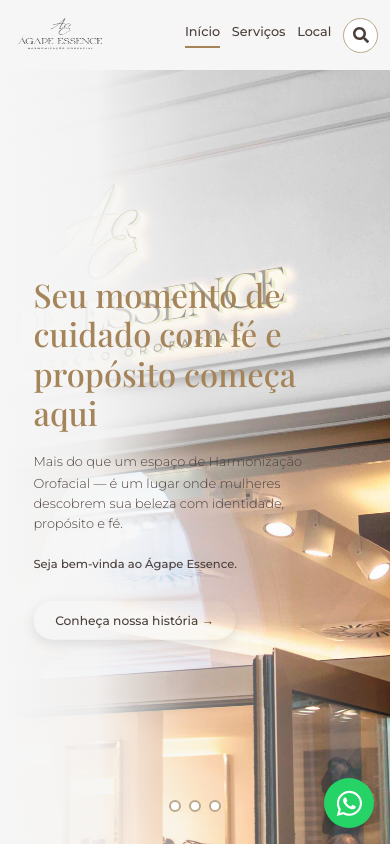
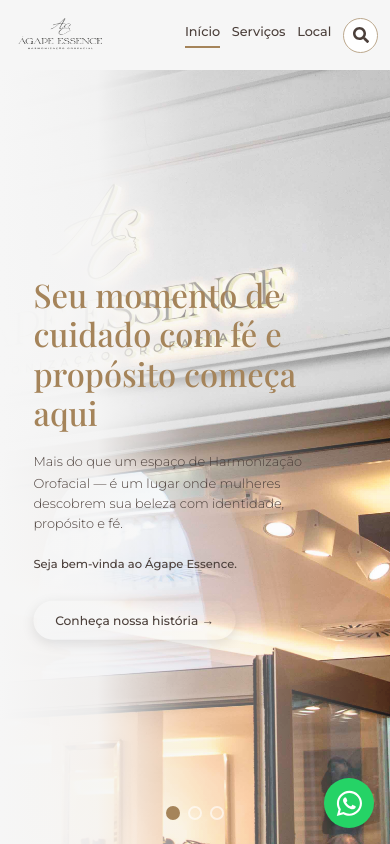
Before and after one commit to Henrilsm/agape-essence, a Next.js app: page / in a window 390 px wide. Built offline with nearby package versions, Linux system fonts and the light colour scheme.

Commit message:
Retoques estilização botões mobile

```diff
--- a/app/page.module.css
+++ b/app/page.module.css
@@ -231,6 +231,7 @@
   border: 2px solid rgba(255, 255, 255, 0.5);
   background-color: transparent;
   cursor: pointer;
+  transition: all 0.3s ease;
 }
 
 .indicator:hover {
@@ -238,8 +239,53 @@
 }
 
 .indicatorActive {
-  background-color: var(--primary-color);
-  border-color: var(--primary-color);
+  background-color: var(--primary-color) !important;
+  border-color: var(--primary-color) !important;
+}
+
+/* Mobile específico para indicadores */
+@media (max-width: 768px) {
+  .carouselIndicators {
+    bottom: 1.5rem;
+    z-index: 1001 !important;
+    pointer-events: auto !important;
+    display: flex !important;
+  }
+
+  .indicator {
+    width: 14px !important;
+    height: 14px !important;
+    border: 2px solid rgba(255, 255, 255, 0.6) !important;
+    background-color: transparent !important;
+    transition: all 0.3s ease;
+    /* Força interatividade no mobile */
+    touch-action: manipulation;
+    cursor: pointer;
+    border-radius: 50% !important;
+  }
+
+  .indicator:hover,
+  .indicator:active,
+  .indicator:focus {
+    border-color: rgba(255, 255, 255, 0.9) !important;
+  }
+
+  /* Específico para indicador ativo no mobile - múltiplas regras */
+  .indicator.indicatorActive,
+  .indicatorActive {
+    background-color: #A5845A !important;
+    background: #A5845A !important;
+    border-color: #A5845A !important;
+    border: 2px solid #A5845A !important;
+    opacity: 1 !important;
+  }
+
+  /* Regra adicional com cor específica */
+  .carouselIndicators .indicatorActive {
+    background-color: #A5845A !important;
+    background: #A5845A !important;
+    border-color: #A5845A !important;
+  }
 }
 
 /* Problems list styling for slide 2 - Right column 2x2 grid */
```
